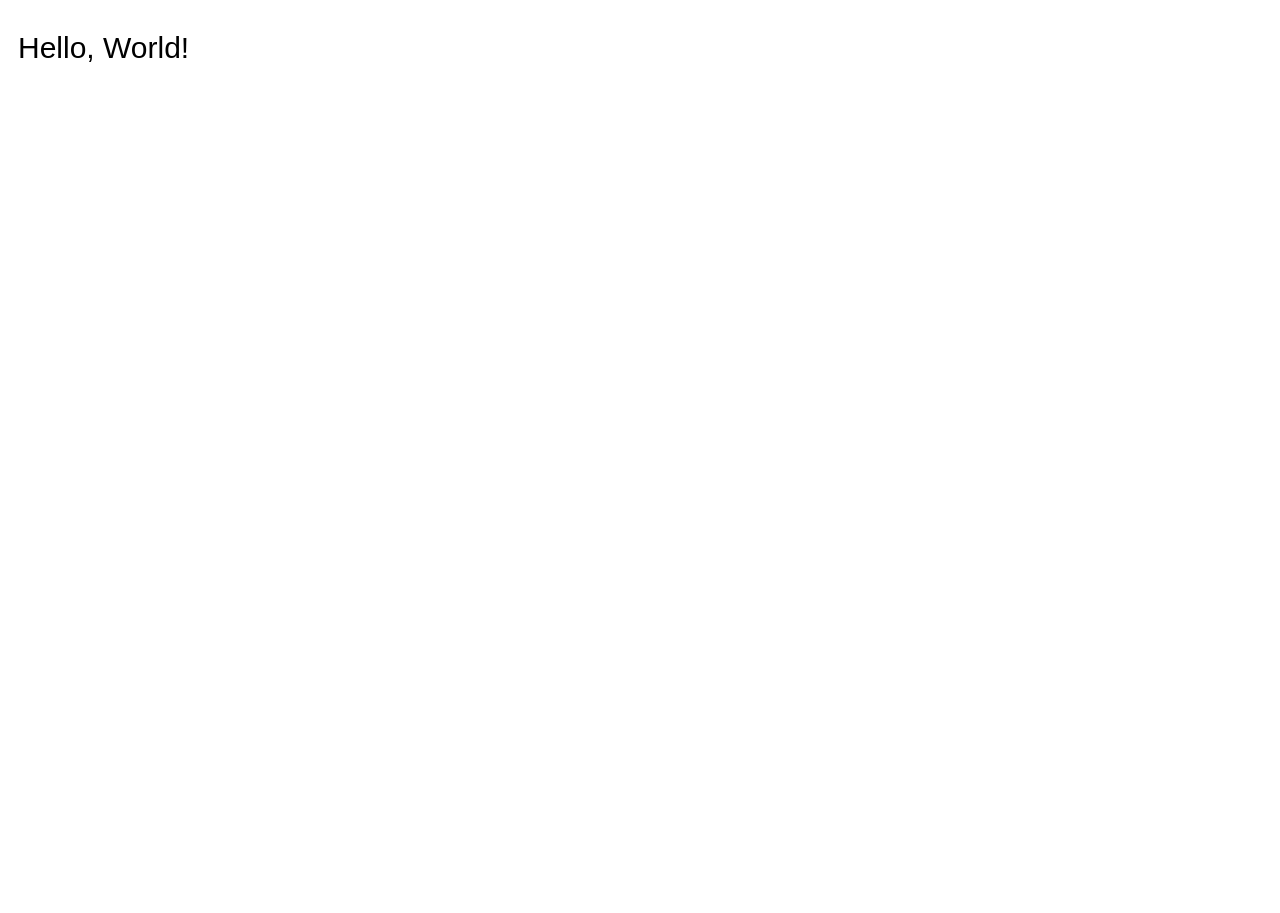
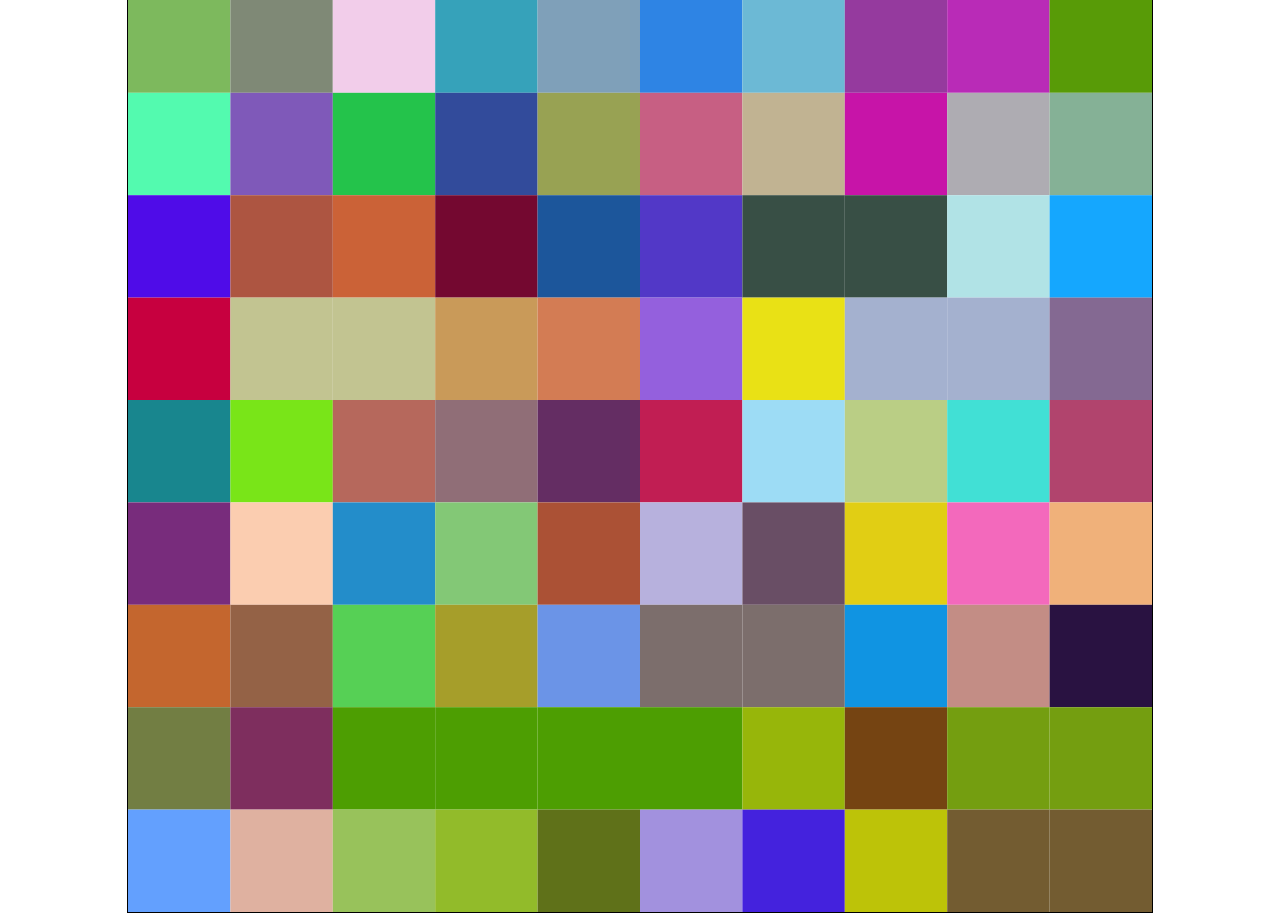
Before and after one commit to dbulk/blocks-for-gina, a website with bundled scripts: page index.html in a window 1280 px wide. Before the commit the page ends 800 px from the top, so only its background shows below. Built offline with nearby package versions, Linux system fonts and the light colour scheme.

Commit message:
resize and simple game loop

```diff
--- a/index.html
+++ b/index.html
@@ -3,10 +3,13 @@
 <head>
     <meta charset="UTF-8">
     <meta name="viewport" content="width=device-width, initial-scale=1.0">
-    <title>Hello World Canvas</title>
+    <title>Blocks4Gina</title>
+    <link rel="stylesheet" type="text/css" href="styles.css"> <!-- Include your CSS file -->
 </head>
 <body>
-    <canvas id="myCanvas" width="400" height="200"></canvas>
+    <div class="container"> <!-- Container for centering the canvas -->
+        <canvas id="myCanvas"></canvas>
+    </div>
     <script src="main.js"></script>
 </body>
 </html>
--- a/main.ts
+++ b/main.ts
@@ -2,6 +2,81 @@
 const canvas = document.getElementById('myCanvas') as HTMLCanvasElement;
 const ctx = canvas.getContext('2d');
 
-// Draw "Hello, World!" text
-ctx.font = '30px Arial';
-ctx.fillText('Hello, World!', 10, 50);
+// constants for the dimensions
+const numBlocksX = 10; // Number of blocks in X direction
+const numBlocksY = 10; // Number of blocks in Y direction
+let blockSize = 10;
+
+// 2D array to store block colors
+const blockColors: string[][] = [];
+
+// Initialize blockColors array with random colors
+for (let row = 0; row < numBlocksY; row++) {
+    blockColors[row] = [];
+    for (let col = 0; col < numBlocksX; col++) {
+        // Generate random color (hex format)
+        const randomColor = '#' + Math.floor(Math.random()*16777215).toString(16);
+        blockColors[row][col] = randomColor;
+    }
+}
+
+// Set initial canvas size
+adjustCanvasSize();
+
+// Listen for window resize event
+window.addEventListener('resize', adjustCanvasSize);
+
+function adjustCanvasSize() {
+    // Calculate new canvas width based on 50% of window width
+    const windowWidth = window.innerWidth;
+    const newCanvasWidth = Math.round(windowWidth * 0.8);
+
+    // Set canvas size
+    canvas.width = newCanvasWidth;
+    canvas.height = canvas.width; // Maintain square aspect ratio (optional)
+
+    blockSize = canvas.width / numBlocksX;
+    renderGame();
+}
+
+function updateGame() {
+    // Update game state (if needed)
+}
+
+function renderGame() {
+    // Clear canvas
+    if (!ctx) return;
+
+    // Clear canvas
+    ctx.clearRect(0, 0, canvas.width, canvas.height);
+
+    // Render grid of blocks
+    for (let row = 0; row < numBlocksY; row++) {
+        for (let col = 0; col < numBlocksX; col++) {
+            // Calculate block position
+            const x = col * blockSize;
+            const y = row * blockSize;
+
+            // Set block color
+            ctx.fillStyle = blockColors[row][col];
+
+            // Draw block
+            ctx.fillRect(x, y, blockSize, blockSize);
+        }
+    }
+}
+
+function gameLoop() {
+    // Update phase
+    updateGame();
+
+    // Render phase
+    renderGame();
+
+    // Schedule the next iteration of the game loop
+    requestAnimationFrame(gameLoop);
+}
+
+
+// Start the game loop
+gameLoop();
--- /dev/null
+++ b/styles.css
@@ -0,0 +1,16 @@
+html, body {
+    height: 100%;
+    margin: 0;
+    padding: 0;
+}
+
+.container {
+    display: flex;
+    justify-content: center; /* Center horizontally */
+    align-items: center; /* Center vertically */
+    height: 100%;
+}
+
+canvas {
+    border: 1px solid black; /* Optional: Add border to canvas for visualization */
+}
--- a/tsconfig.json
+++ b/tsconfig.json
@@ -25,7 +25,7 @@
     // "moduleDetection": "auto",                        /* Control what method is used to detect module-format JS files. */
 
     /* Modules */
-    "module": "commonjs",                                /* Specify what module code is generated. */
+    "module": "es6",                                     /* Specify what module code is generated. */
     // "rootDir": "./",                                  /* Specify the root folder within your source files. */
     // "moduleResolution": "node10",                     /* Specify how TypeScript looks up a file from a given module specifier. */
     // "baseUrl": "./",                                  /* Specify the base directory to resolve non-relative module names. */
@@ -52,7 +52,7 @@
     // "declaration": true,                              /* Generate .d.ts files from TypeScript and JavaScript files in your project. */
     // "declarationMap": true,                           /* Create sourcemaps for d.ts files. */
     // "emitDeclarationOnly": true,                      /* Only output d.ts files and not JavaScript files. */
-    // "sourceMap": true,                                /* Create source map files for emitted JavaScript files. */
+    "sourceMap": true,                                /* Create source map files for emitted JavaScript files. */
     // "inlineSourceMap": true,                          /* Include sourcemap files inside the emitted JavaScript. */
     // "outFile": "./",                                  /* Specify a file that bundles all outputs into one JavaScript file. If 'declaration' is true, also designates a file that bundles all .d.ts output. */
     // "outDir": "./",                                   /* Specify an output folder for all emitted files. */
```
